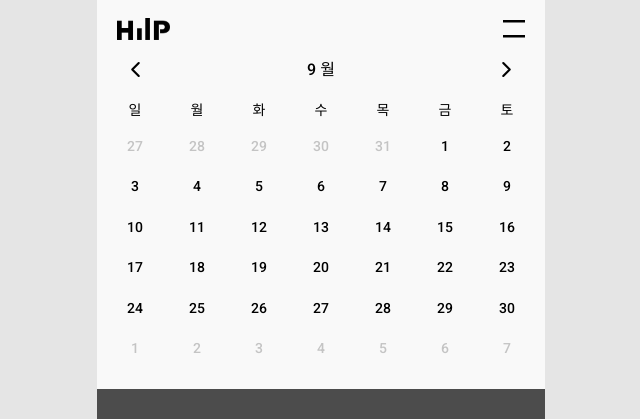
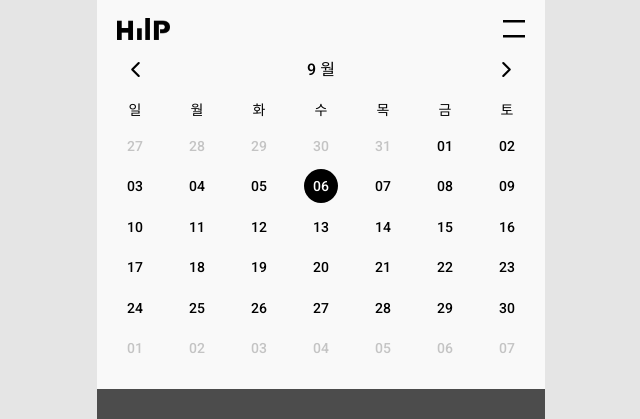
Before and after one commit to eyo-25/HIIP_APP, a Next.js app in the folder next/: page /plan in a window 1280 px wide. Shown: the top 419 px of the page, without its empty margins (319-959 px from the left). Built offline with nearby package versions, Linux system fonts and the light colour scheme.

Commit message:
feat: 주간달력 개발, 날짜선택 기능 추가

```diff
--- a/next/src/components/calendar/Calendar.tsx
+++ b/next/src/components/calendar/Calendar.tsx
@@ -14,24 +14,25 @@ const Days = ["일", "월", "화", "수", "목", "금", "토"];
 
 function Calendar({ isWeekly }: Props) {
   const [displayDate, setDisplayDate] = useState<dayjs.Dayjs>(dayjs());
-  const [clickedDate, setClickedDate] = useState();
+  const [clickedDate, setClickedDate] = useState<dayjs.Dayjs>(dayjs());
 
   const onPrevClick = () => {
     if (isWeekly) {
+      setDisplayDate(displayDate.subtract(7, "d"));
     } else {
-      const prevMonth = displayDate.subtract(1, "M");
-      setDisplayDate(prevMonth);
+      setDisplayDate(displayDate.subtract(1, "M"));
     }
   };
   const onNextClick = () => {
     if (isWeekly) {
+      setDisplayDate(displayDate.add(7, "d"));
     } else {
-      const nextMonth = displayDate.add(1, "M");
-      setDisplayDate(nextMonth);
+      setDisplayDate(displayDate.add(1, "M"));
     }
   };
   const onTodayClick = () => {
     setDisplayDate(dayjs());
+    setClickedDate(dayjs());
   };
 
   return (
@@ -65,9 +66,17 @@ function Calendar({ isWeekly }: Props) {
           }`}
         >
           {isWeekly ? (
-            <WeeklyCalendar displayDate={displayDate} />
+            <WeeklyCalendar
+              displayDate={displayDate}
+              clickedDate={clickedDate}
+              setClickedDate={setClickedDate}
+            />
           ) : (
-            <MonthCalendar displayDate={displayDate} />
+            <MonthCalendar
+              displayDate={displayDate}
+              clickedDate={clickedDate}
+              setClickedDate={setClickedDate}
+            />
           )}
         </ul>
       </section>
--- a/next/src/components/calendar/MonthCalendar.tsx
+++ b/next/src/components/calendar/MonthCalendar.tsx
@@ -3,33 +3,36 @@ import dayjs from "dayjs";
 
 type Props = {
   displayDate: dayjs.Dayjs;
+  clickedDate: dayjs.Dayjs;
+  setClickedDate: React.Dispatch<React.SetStateAction<dayjs.Dayjs>>;
 };
 
-export default function MonthCalendar({ displayDate }: Props) {
+export default function MonthCalendar({
+  displayDate,
+  clickedDate,
+  setClickedDate,
+}: Props) {
   const [monthArray, setMonthArray] = useState<string[]>([]);
   const nowMonth = displayDate.month() + 1;
+  const today = clickedDate.format("YYYY-MM-DD");
+
+  const onDateClick = (clickedDate: string) => {
+    setClickedDate(dayjs(clickedDate));
+  };
 
   useEffect(() => {
     setMonthArray(() => {
       const newMonthArray = [];
+      let monthStartDate = displayDate.startOf("month");
+      let monthStartDay = monthStartDate.day();
 
-      let nowMonthLast = Number(displayDate.endOf("month").format("DD"));
-      let nowMonthStartDay = displayDate.startOf("month").day();
-      let prevMonthLast = displayDate.subtract(1, "month").endOf("month");
-      let prevMonthLastDate = Number(prevMonthLast.format("D"));
-      let nextMonthLastDate = displayDate.add(1, "month");
-
-      for (let i = 1; i <= nowMonthStartDay; i++) {
+      for (let i = monthStartDay; i >= 1; i--) {
         newMonthArray.push(
-          prevMonthLast.format("YYYY-MM-") +
-            (prevMonthLastDate - (nowMonthStartDay - i))
+          monthStartDate.subtract(i, "d").format("YYYY-MM-DD")
         );
       }
-      for (let i = 1; i <= nowMonthLast; i++) {
-        newMonthArray.push(displayDate.format("YYYY-MM-") + i);
-      }
-      for (let i = 1; i <= 42 - (nowMonthStartDay + nowMonthLast); i++) {
-        newMonthArray.push(nextMonthLastDate.format("YYYY-MM-") + i);
+      for (let i = 0; i < 42 - monthStartDay; i++) {
+        newMonthArray.push(monthStartDate.add(i, "d").format("YYYY-MM-DD"));
       }
 
       return newMonthArray;
@@ -40,12 +43,19 @@ export default function MonthCalendar({ displayDate }: Props) {
     <>
       {monthArray.map((date: string) => (
         <li
-          className={`flex-center mx-auto ${
+          onClick={() => onDateClick(date)}
+          className={`flex-center mx-auto cursor-pointer w-full ${
             Number(date.split("-")[1]) !== nowMonth && "text-gray-600"
           }`}
           key={date}
         >
-          {date.split("-")[2]}
+          <div
+            className={`flex-center w-34pxr h-34pxr ${
+              today === date && "bg-black rounded-full text-white"
+            }`}
+          >
+            {date.split("-")[2]}
+          </div>
         </li>
       ))}
     </>
--- a/next/src/components/calendar/WeeklyCalendar.tsx
+++ b/next/src/components/calendar/WeeklyCalendar.tsx
@@ -3,20 +3,32 @@ import { useEffect, useState } from "react";
 
 type Props = {
   displayDate: dayjs.Dayjs;
+  clickedDate: dayjs.Dayjs;
+  setClickedDate: React.Dispatch<React.SetStateAction<dayjs.Dayjs>>;
 };
 
-export default function WeeklyCalendar({ displayDate }: Props) {
+export default function WeeklyCalendar({
+  displayDate,
+  clickedDate,
+  setClickedDate,
+}: Props) {
   const [weekArray, setWeekArray] = useState<string[]>([]);
+  const nowMonth = displayDate.month() + 1;
+  const today = clickedDate.format("YYYY-MM-DD");
+
+  const onDateClick = (clickedDate: string) => {
+    setClickedDate(dayjs(clickedDate));
+  };
 
   useEffect(() => {
     setWeekArray(() => {
       const newWeekArray = [];
-      const today = displayDate.day();
+      const todayDay = displayDate.day();
 
-      for (let i = 1; i <= today; i++) {
+      for (let i = 1; i <= todayDay; i++) {
         newWeekArray.push(displayDate.subtract(i, "d").format("YYYY-MM-DD"));
       }
-      for (let i = 0; i < 7 - today; i++) {
+      for (let i = 0; i < 7 - todayDay; i++) {
         newWeekArray.push(displayDate.add(i, "d").format("YYYY-MM-DD"));
       }
 
@@ -24,7 +36,25 @@ export default function WeeklyCalendar({ displayDate }: Props) {
     });
   }, [displayDate]);
 
-  console.log(weekArray);
-
-  return <></>;
+  return (
+    <>
+      {weekArray.map((date: string) => (
+        <li
+          onClick={() => onDateClick(date)}
+          className={`flex-center mx-auto cursor-pointer ${
+            Number(date.split("-")[1]) !== nowMonth && "text-gray-600"
+          }`}
+          key={date}
+        >
+          <div
+            className={`flex-center w-34pxr h-34pxr ${
+              today === date && "bg-black rounded-full text-white"
+            }`}
+          >
+            {date.split("-")[2]}
+          </div>
+        </li>
+      ))}
+    </>
+  );
 }
```
